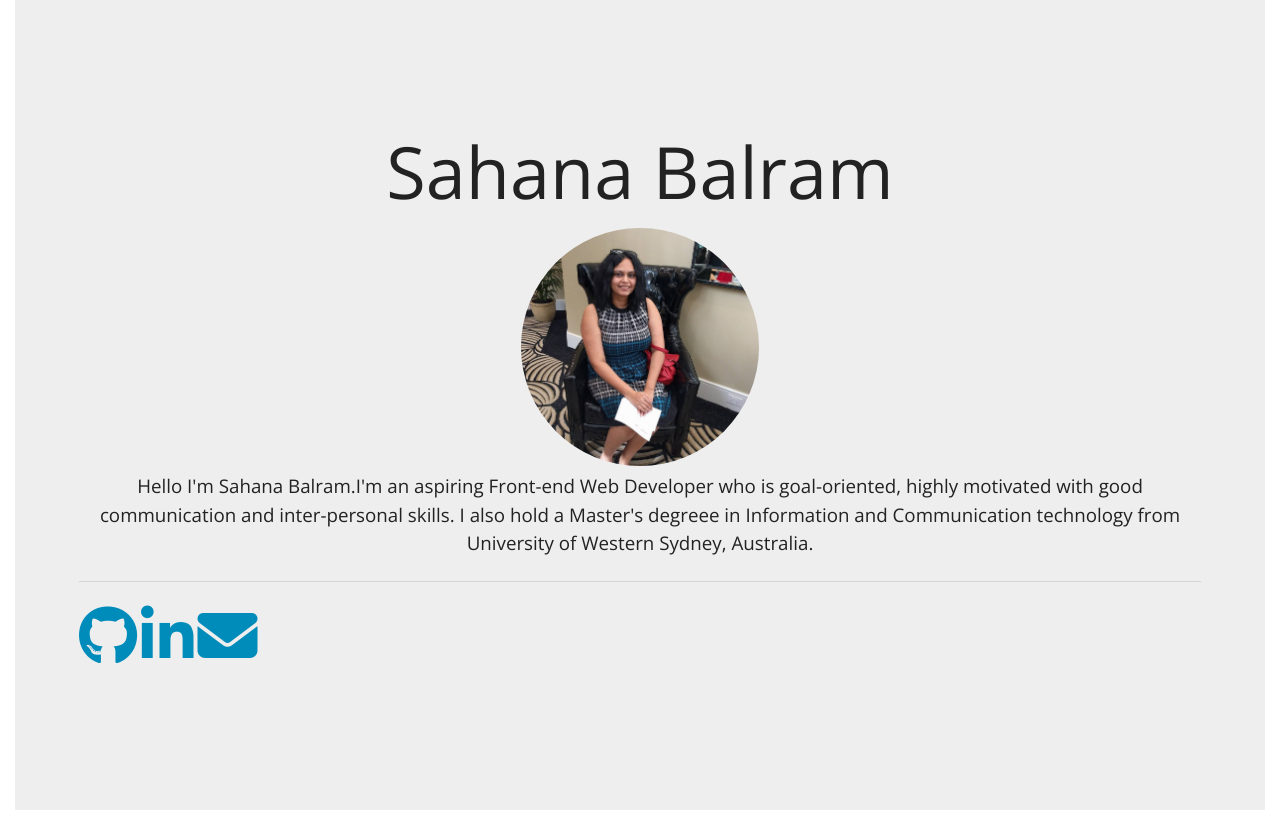
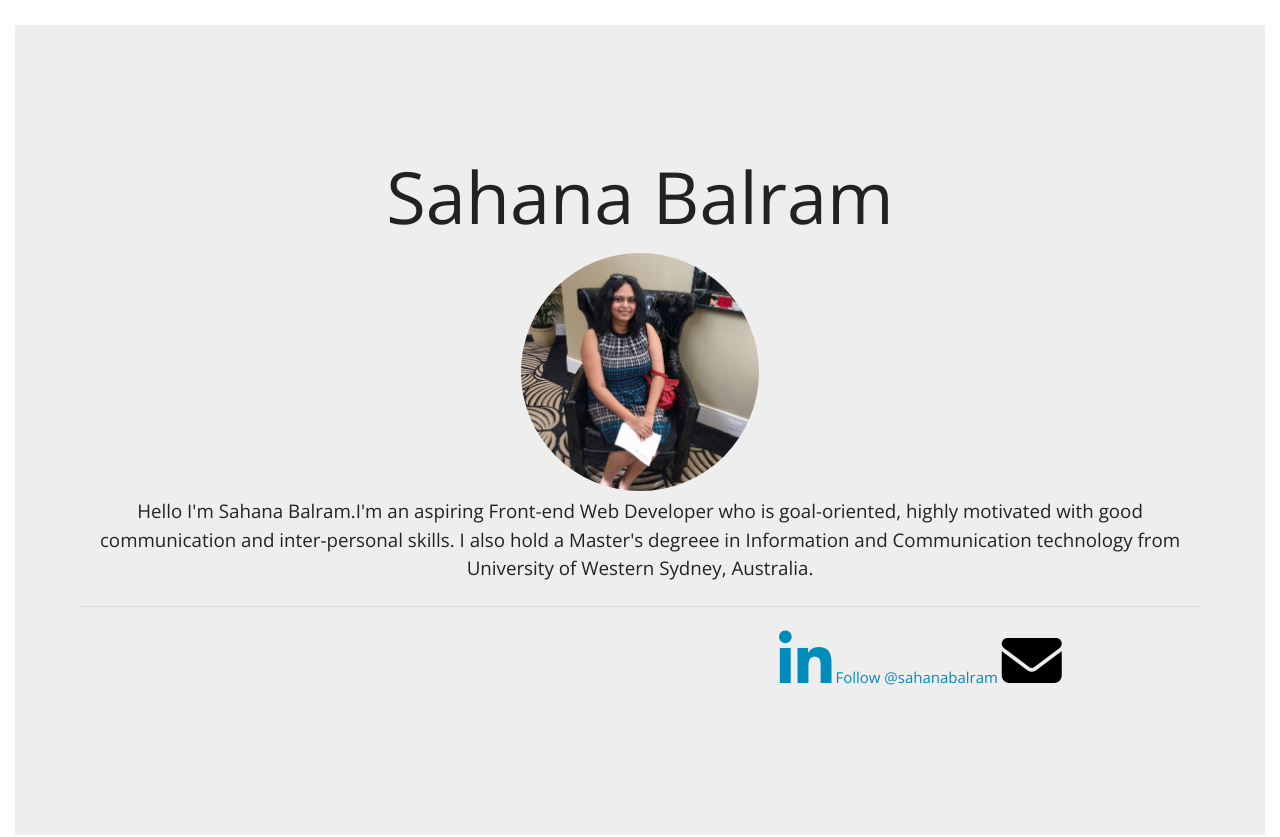
Before and after one commit to sahanabalram/portfolio, a plain HTML site: page index.html in a window 1280 px wide. Shown: the top 837 px of the page. Drawn offline with nearby package versions, Linux system fonts and the light colour scheme.

Commit message:
Fix style

```diff
--- a/assets/css/style.css
+++ b/assets/css/style.css
@@ -16,6 +16,19 @@ img {
 img#main-image {
     border: 6px solid #eee;
 }
+
 img#main-image:hover {
     border: 6px solid #222;
 }
+
+i.fa.fa-linkedin.fa-4x {
+    margin-left: 700px;
+}
+
+i.fa.fa-envelope.fa-4x {
+    color: black;
+}
+
+.container-fluid {
+    margin-top: 25px;
+}
--- a/index.html
+++ b/index.html
@@ -6,7 +6,8 @@
     <!-- Latest compiled and minified CSS -->
     <link rel="stylesheet" href="https://maxcdn.bootstrapcdn.com/bootstrap/4.0.0/css/bootstrap.min.css" integrity="sha384-Gn5384xqQ1aoWXA+058RXPxPg6fy4IWvTNh0E263XmFcJlSAwiGgFAW/dAiS6JXm"
         crossorigin="anonymous">
-
+        <!-- Place this tag in your head or just before your close body tag. -->
+    <script async defer src="https://buttons.github.io/buttons.js"></script>
     <link rel="stylesheet" href="https://bootswatch.com/4/yeti/bootstrap.min.css">
     <link rel="stylesheet" href="assets/css/style.css">
     <script src="https://use.fontawesome.com/62f4e174f3.js"></script>
@@ -25,12 +26,11 @@
             </p>
             <hr class="my-4">
             <p class="text-cetner">
-                <a href="https://github.com/sahanabalram" target="_blank">
-                    <i class="fa fa-github fa-4x"></i>
-                </a>
                 <a href="https://www.linkedin.com/in/sahana-balram/" target="_blank">
                     <i class="fa fa-linkedin fa-4x"></i>
                 </a>
+                <!-- Place this tag where you want the button to render. -->
+                <a class="github-button" href="https://github.com/sahanabalram" aria-label="Follow @ntkme on GitHub">Follow @sahanabalram</a>
                 <a href="mailto:mailsahanab@gmail.com">
                     <i class="fa fa-envelope fa-4x"></i>
                 </a>
```
